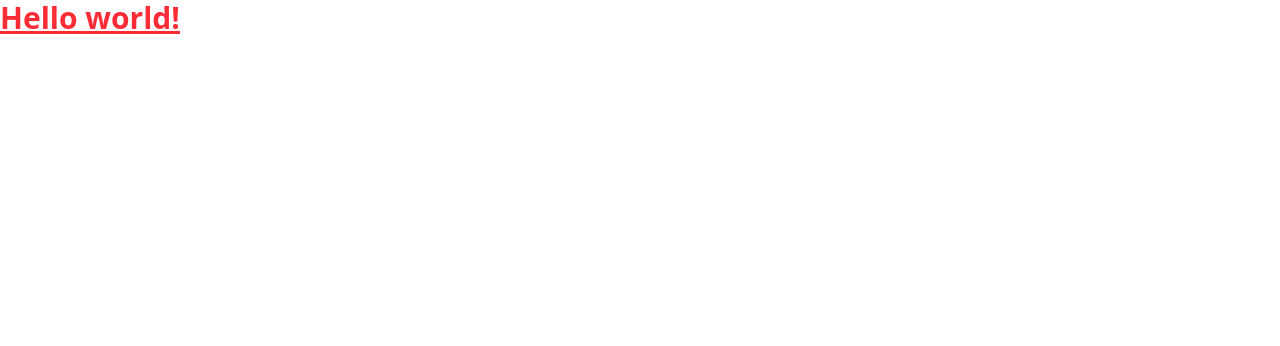
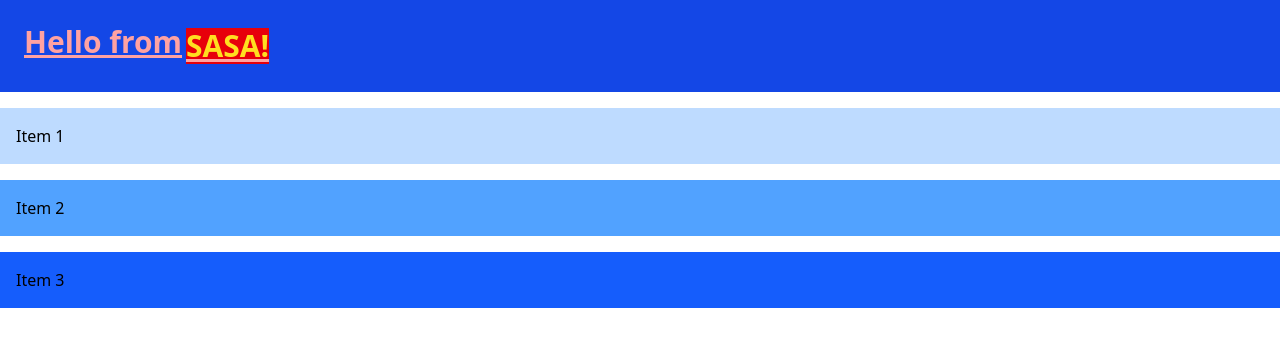
Before and after one commit to AleksandarStanisic021/dev1, a website: page tailwind/src/index.html in a window 1280 px wide. Drawn offline with Linux system fonts and the light colour scheme.

Commit message:
feat: enhance index.html and output.css with new layout and color variables

```diff
--- a/tailwind/src/index.html
+++ b/tailwind/src/index.html
@@ -8,9 +8,15 @@
 </head>
 
 <body>
-    <h1 class="text-3xl font-bold underline text-red-500">
-        Hello world!
+    <h1 class="flex flex-center flex-justify center
+    bg-blue-700 text-3xl font-bold underline text-red-300 p-6">
+        Hello from <span class="text-yellow-300 m-1 bg-red-600">SASA!</span>
     </h1>
+    <div class="flex flex-col space-y-4 mt-4">
+        <div class="p-4 bg-blue-200">Item 1</div>
+        <div class="p-4 bg-blue-400">Item 2</div>
+        <div class="p-4 bg-blue-600">Item 3</div>
+    </div>
 </body>
 
 </html>
```
Also changed, not shown: tailwind/src/output.css.
